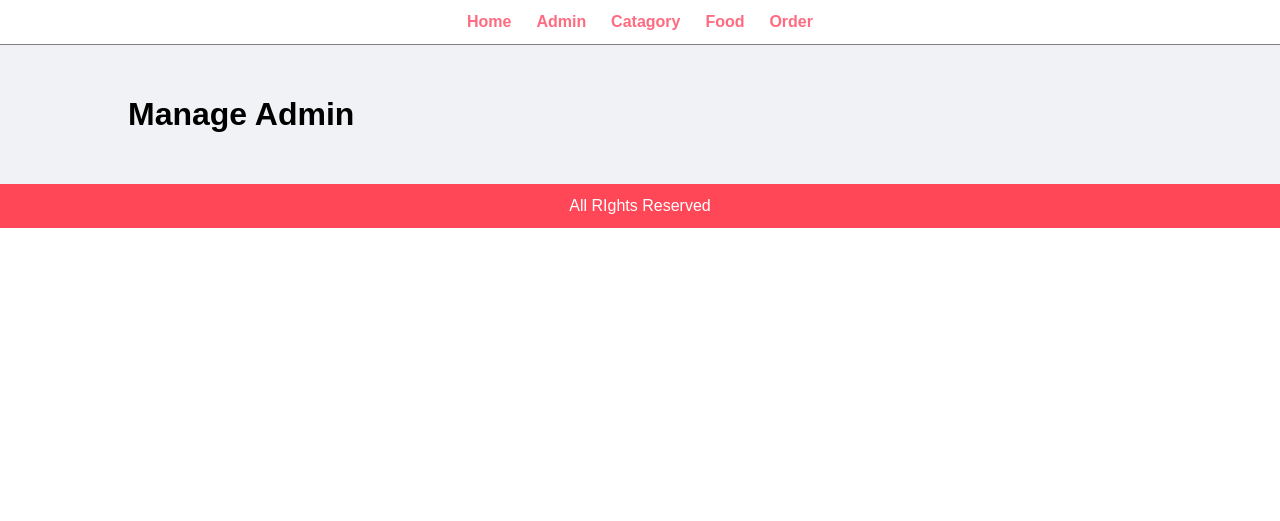
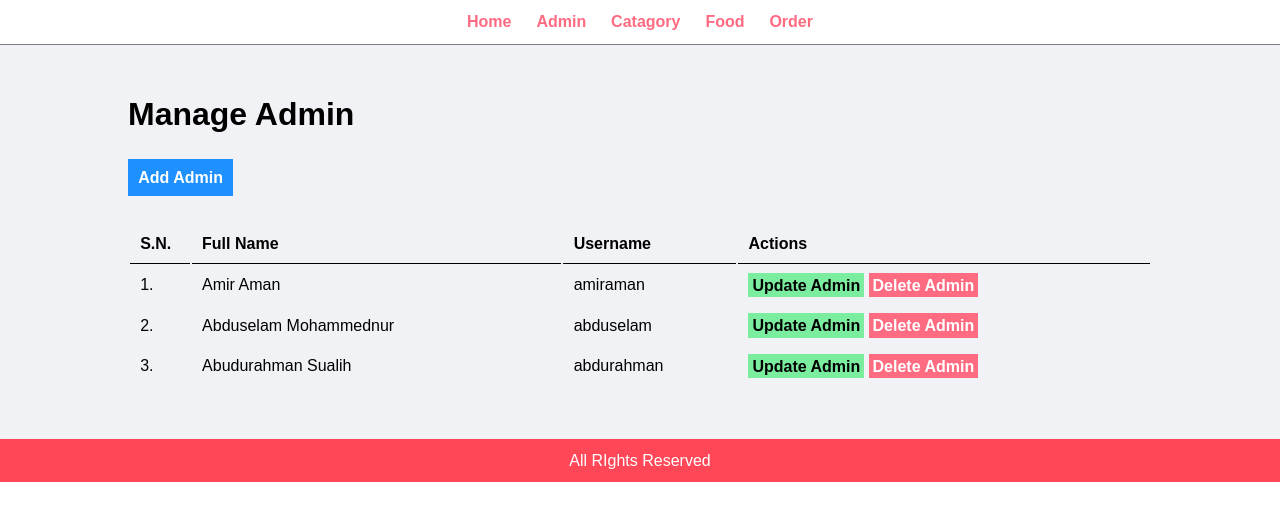
Before and after one commit to asgerami/FOOD-DELIVERY, a PHP site: page /admin/manage-admin.php in a window 1280 px wide. Shown: the top 521 px of the page. Run offline with PHP 8.4, Linux system fonts and the light colour scheme.

Commit message:
Added different pages of admin panels

```diff
--- a/admin/manage-admin.php
+++ b/admin/manage-admin.php
@@ -1,12 +1,57 @@
 <?php include('partials/menu.php'); ?>
+
 
         <div class="main-content">
             <div class="wrapper">
                 <h1>Manage Admin</h1>
+                <br /><br />
 
 
-                <div class="clearfix"></div>
+                <a href="#" class="btn-primary">Add Admin</a>
+
+                <br /><br /><br />
+
+                <table class="tbl-full">
+                    <tr>
+                        <th>S.N.</th>
+                        <th>Full Name</th>
+                        <th>Username</th>
+                        <th>Actions</th>
+                    </tr>
+
+                    <tr>
+                        <td>1. </td>
+                        <td>Amir Aman</td>
+                        <td>amiraman</td>
+                        <td>
+                            <a href="#" class="btn-secondary">Update Admin</a>
+                            <a href="#" class="btn-danger">Delete Admin</a>
+                        </td>
+                    </tr>
+
+                    <tr>
+                        <td>2. </td>
+                        <td>Abduselam Mohammednur</td>
+                        <td>abduselam</td>
+                        <td>
+                            <a href="#" class="btn-secondary">Update Admin</a>
+                            <a href="#" class="btn-danger">Delete Admin</a>
+                        </td>
+                    </tr>
+
+                    <tr>
+                        <td>3. </td>
+                        <td>Abudurahman Sualih</td>
+                        <td>abdurahman</td>
+                        <td>
+                            <a href="#" class="btn-secondary">Update Admin</a>
+                            <a href="#" class="btn-danger">Delete Admin</a>
+                        </td>
+                    </tr>
+                </table>
+
 
             </div>
         </div>
+
         <?php include('partials/footer.php'); ?>
--- a/css/admin.css
+++ b/css/admin.css
@@ -17,6 +17,57 @@
     float: none;
     clear: both;
 }
+
+.tbl-full{
+    width: 100%;
+}
+
+table tr th{
+    border-bottom: 1px solid black;
+    padding: 1%;
+    text-align: left;
+}
+
+table tr td{
+    padding: 1%;
+}
+
+.btn-primary{
+    background-color: #1e90ff;
+    padding: 1%;
+    color: white;
+    text-decoration: none;
+    font-weight: bold;
+}
+
+.btn-primary:hover{
+    background-color: #3742fa;
+}
+
+.btn-secondary{
+    background-color: #7bed9f;
+    padding: 1%;
+    color: black;
+    text-decoration: none;
+    font-weight: bold;
+}
+.btn-secondary:hover{
+    background-color: #2ed573;
+}
+
+
+
+.btn-danger{
+    background-color: #ff6b81;
+    padding: 1%;
+    color: white;
+    text-decoration: none;
+    font-weight: bold;
+}
+.btn-danger:hover{
+    background-color: #ff4757;
+}
+
 
 
 
```
Also changed, not shown: admin/manage-catagory.php (+47 -0 lines), admin/manage-food.php (+47 -0 lines), admin/manage-order.php (+43 -0 lines).
